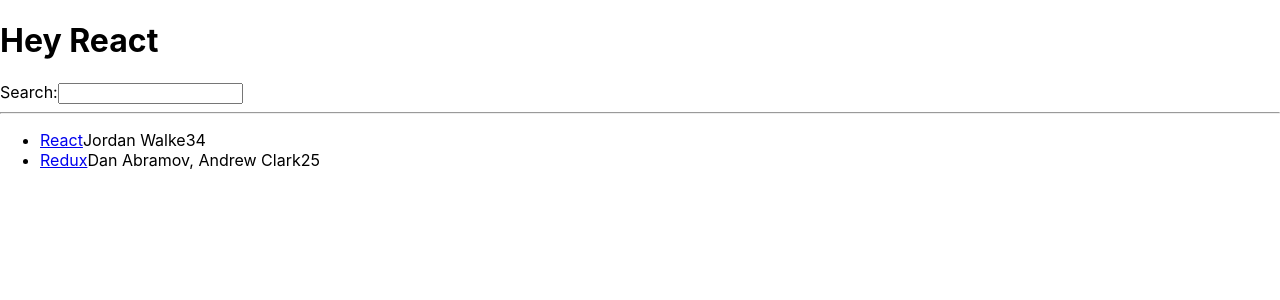
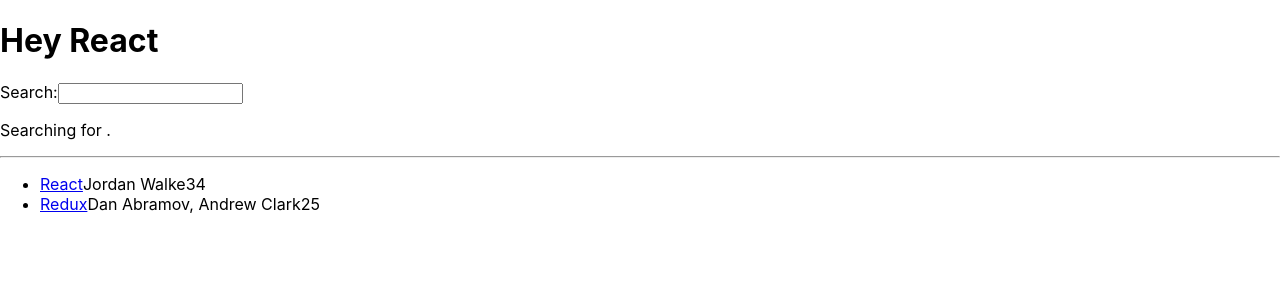
Before and after one commit to fedeeman/basic-react-tutorials, a React (Create React App) app: page / in a window 1280 px wide. Shown: the top 300 px of the page. Built offline with nearby package versions, Linux system fonts and the light colour scheme.

Commit message:
callback handlers

```diff
--- a/src/App.js
+++ b/src/App.js
@@ -1,4 +1,5 @@
 import './App.css';
+import React from 'react';
 
 const welcome = {
   greeting: 'Hey',
@@ -8,7 +9,6 @@ const welcome = {
 
 
 const App = () => {
-
   const stories = [
     {
       title: 'React',
@@ -28,18 +28,21 @@ const App = () => {
     }
   ];
 
+  const handleSearch = (event) => {
+    console.log(event);
+  }
+
   return (
     <div>
       <h1>{welcome.greeting + ' ' + welcome.title}</h1>
-      <Search></Search>
+      <Search onSearch={handleSearch}></Search>
       <hr />
-      <List list={stories} novinka={stories} ran={'dsada'}></List>
+      <List list={stories}></List>
     </div>
   );
 }
 
 const List = (props) => {
-  console.log(props);
   return (
     <ul>
       {props.list.map(item =>
@@ -65,16 +68,17 @@ const Item = (props) => {
 };
 
 
-const Search = () => {
-
+const Search = (props) => {
+  const [searchTerm, setSearchterm] = React.useState('');
   const handleChange = (event) => {
-    console.log(event);
-    console.log(event.target.value);
+    setSearchterm(event.target.value);
+    props.onSearch(event);
   };
   return (
     <div>
       <label htmlFor="search">Search:</label>
       <input id="search" type="text" onChange={handleChange}></input>
+      <p>Searching for <strong>{searchTerm}</strong>.</p>
     </div>
   );
 }
```
